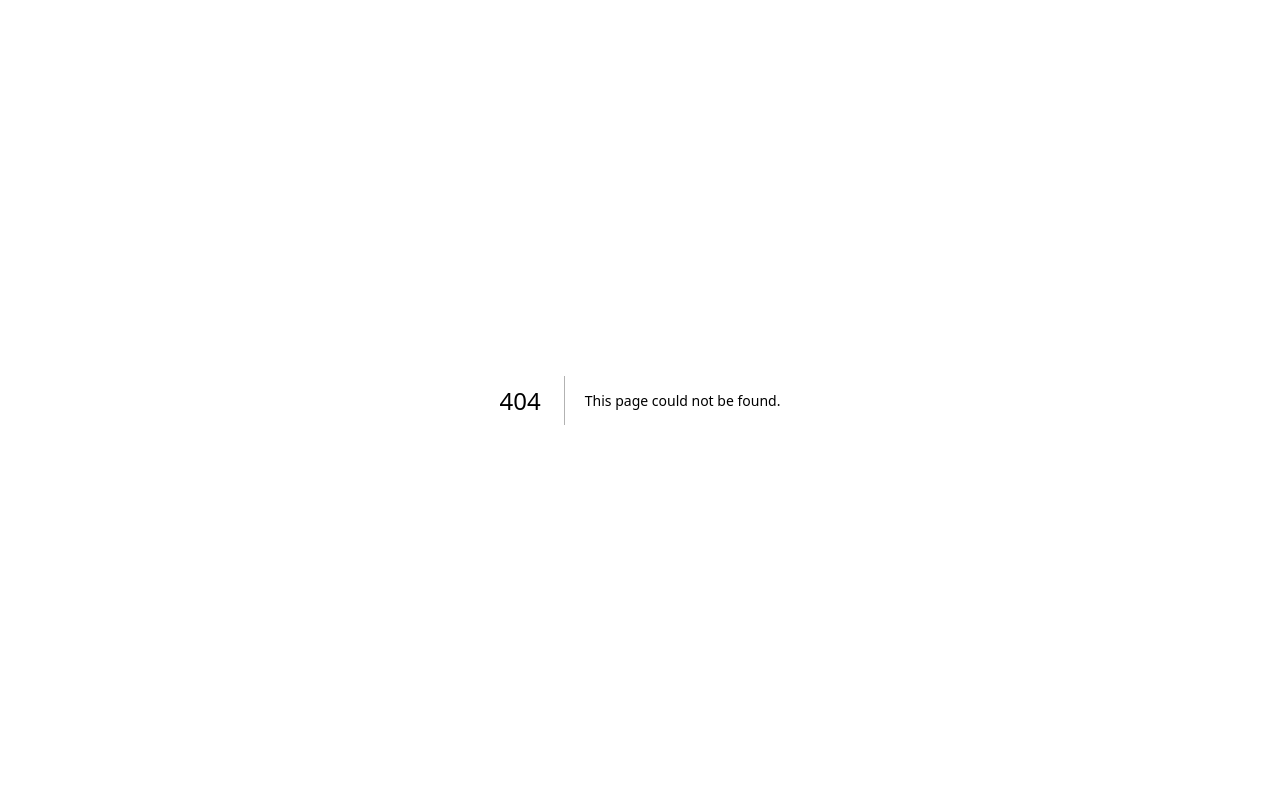
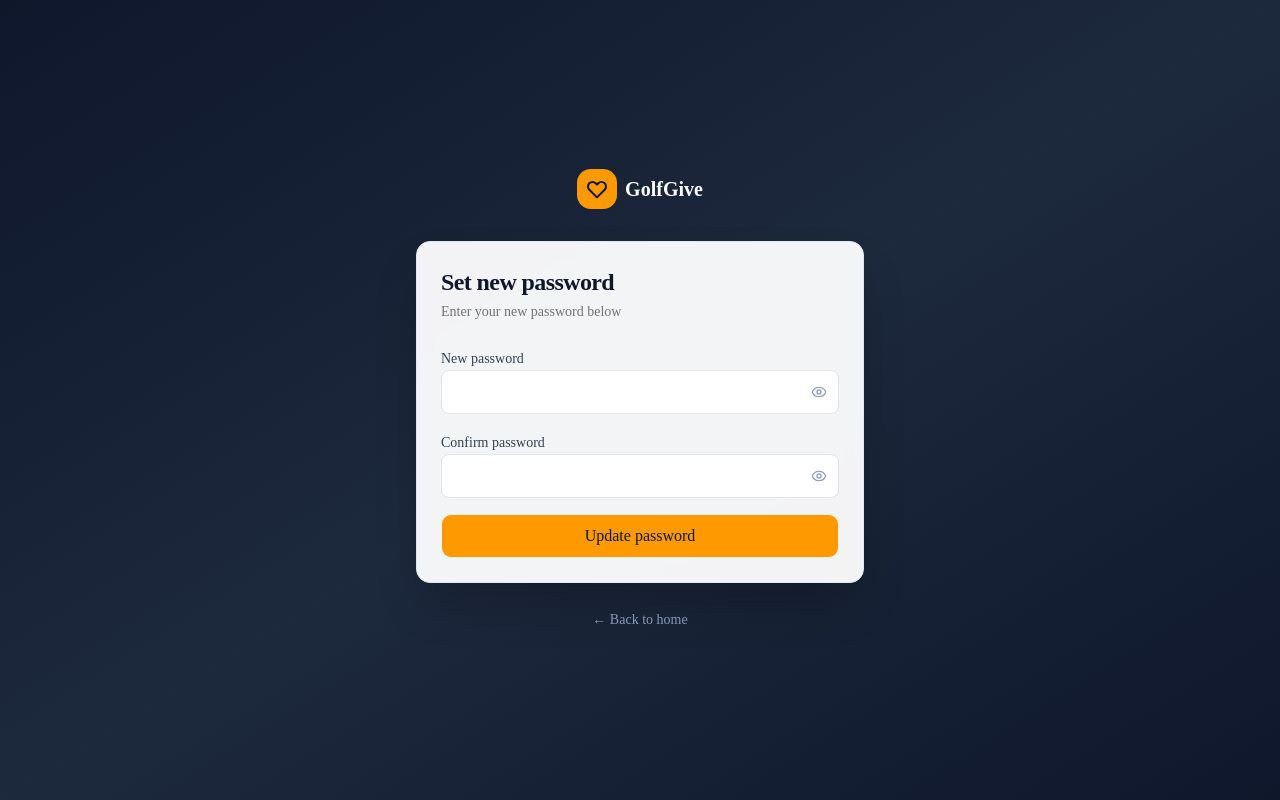
Before and after one commit to MohitCh30/golf-charity-platform, a Next.js app: page /auth/reset-password in a window 1280 px wide. Before the commit this address had no page. Built offline with nearby package versions, Linux system fonts and the light colour scheme.

Commit message:
fix: redirect recovery flow to reset-password page instead of dashboard

```diff
--- a/src/app/auth/callback/route.ts
+++ b/src/app/auth/callback/route.ts
@@ -10,6 +10,10 @@ export async function GET(request: Request) {
     const supabase = await createClient()
     const { error } = await supabase.auth.exchangeCodeForSession(code)
     if (!error) {
+      const type = searchParams.get('type')
+      if (type === 'recovery') {
+        return NextResponse.redirect(`${origin}/auth/reset-password`)
+      }
       return NextResponse.redirect(`${origin}${next}`)
     }
   }
--- /dev/null
+++ b/src/app/auth/reset-password/page.tsx
@@ -0,0 +1,86 @@
+'use client'
+import { useState } from 'react'
+import { createClient } from '@/lib/supabase/client'
+import { useRouter } from 'next/navigation'
+import { Card, CardContent, CardDescription, CardHeader, CardTitle } from '@/components/ui/card'
+import { Button } from '@/components/ui/button'
+import { PasswordInput } from '@/components/ui/password-input'
+
+export default function ResetPasswordPage() {
+  const [password, setPassword] = useState('')
+  const [confirm, setConfirm] = useState('')
+  const [error, setError] = useState('')
+  const [loading, setLoading] = useState(false)
+  const router = useRouter()
+
+  const handleSubmit = async (e: React.FormEvent) => {
+    e.preventDefault()
+    setError('')
+    if (password.length < 6) {
+      setError('Password must be at least 6 characters')
+      return
+    }
+    if (password !== confirm) {
+      setError('Passwords do not match')
+      return
+    }
+    setLoading(true)
+    const supabase = createClient()
+    const { error } = await supabase.auth.updateUser({ password })
+    if (error) {
+      setError(error.message)
+      setLoading(false)
+      return
+    }
+    router.push('/dashboard')
+  }
+
+  return (
+    <Card className="bg-white/95 backdrop-blur border-slate-200 shadow-2xl">
+      <CardHeader className="space-y-1">
+        <CardTitle className="text-2xl font-bold text-slate-900">Set new password</CardTitle>
+        <CardDescription>Enter your new password below</CardDescription>
+      </CardHeader>
+      <CardContent>
+        <form onSubmit={handleSubmit} className="space-y-4">
+          {error && (
+            <div className="p-3 bg-red-50 border border-red-200 rounded-lg text-sm text-red-600">
+              {error}
+            </div>
+          )}
+          <div className="space-y-2">
+            <label htmlFor="password" className="text-sm font-medium text-slate-700">
+              New password
+            </label>
+            <PasswordInput
+              id="password"
+              value={password}
+              onChange={e => setPassword(e.target.value)}
+              required
+              className="h-11"
+            />
+          </div>
+          <div className="space-y-2">
+            <label htmlFor="confirm" className="text-sm font-medium text-slate-700">
+              Confirm password
+            </label>
+            <PasswordInput
+              id="confirm"
+              value={confirm}
+              onChange={e => setConfirm(e.target.value)}
+              required
+              className="h-11"
+            />
+          </div>
+          <Button
+            type="submit"
+            disabled={loading}
+            className="w-full bg-amber-500 hover:bg-amber-600 text-slate-900 h-11 text-base font-medium"
+          >
+            {loading ? 'Updating...' : 'Update password'}
+          </Button>
+        </form>
+      </CardContent>
+    </Card>
+  )
+}
```
